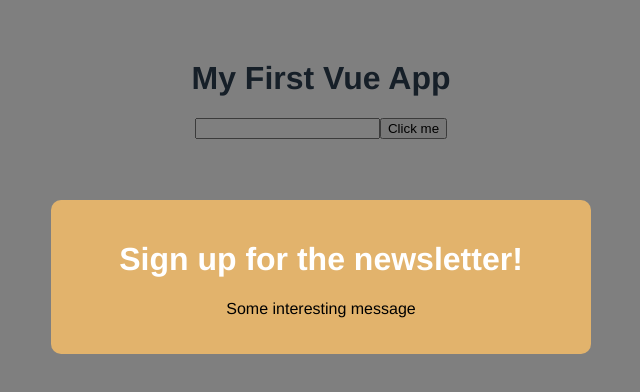
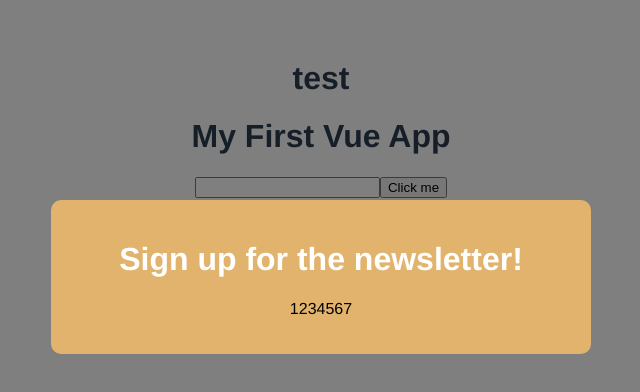
Before and after one commit to chriswu8/VueFrontEnd, a Vue app in the folder modal-project/: page / in a window 1280 px wide. Shown: the top 392 px of the page, without its empty margins (319-959 px from the left). Built offline with nearby package versions, Linux system fonts and the light colour scheme.

Commit message:
impl/ props leveraging data binding

```diff
--- a/modal-project/src/App.vue
+++ b/modal-project/src/App.vue
@@ -1,20 +1,23 @@
 <template>
-  <h1>{{ title }}</h1>
+<h1>test</h1>
+  <h1>{{ title }} </h1>
   <input type="text" ref="name">
   <button @click="handleClick">Click me</button>
-  <aaaaa header="Sign up for the newsletter!" :text="text" theme="sale" /> <!-- header attribute is the prop (to be accepted by Modal) -->
-  <!-- <aaaaa :header="['Chris', 111]" :text="text" theme="sale" />  -->
+  <Modal header="Sign up for the newsletter!" :text="text" theme="sale" /> <!-- props (to be accepted by Modal child component) -->
+  <!-- Props: 1) make components more dynamically reusable by passing different content (from parent) and
+              2) when multiple components use same data, we only have to define those data in ONE place (in parent component)-->
+  <!-- <Modal :header="['Chris', 111]" :text="text" theme="sale" />  -->
 
 </template>
 
 <script>
 
-import aaaaa from './components/Modal.vue'
+import Modal from './components/Modal.vue'
 
 export default {
   name: "App",
   components: {
-    aaaaa,
+    Modal,
   },
   data() {
     return {
--- a/modal-project/src/components/Modal.vue
+++ b/modal-project/src/components/Modal.vue
@@ -3,21 +3,21 @@
 <template>
   <div class="backdrop">
     <div class="modal" :class="{sale: theme === 'sale'}">
-      <h1>{{ header }}</h1>
-      <p>Some interesting message</p>
+      <h1>{{ header }}</h1>    <!-- dynamic prop value -->
+      <p>{{ text }}</p>        <!-- dynamic prop value -->
     </div>
   </div>
 </template>
 
 <script>
 export default {
-  // register all props here
+  // register all props (passed from parent component), must be string
   props: ['header', 'text', 'theme']
 };
 </script>
 
 
-<style>
+<style> /* if scoped, styles only apply to THIS component */
 .modal {
   width: 500px;
   padding: 20px;
```
